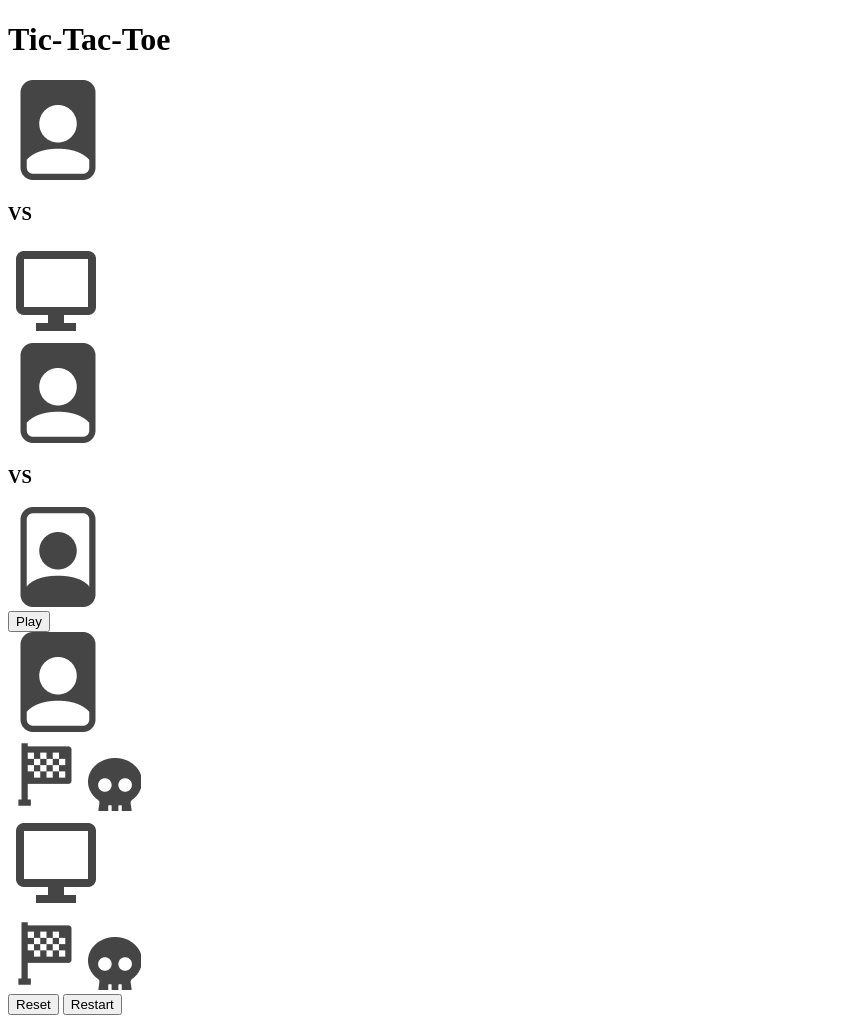
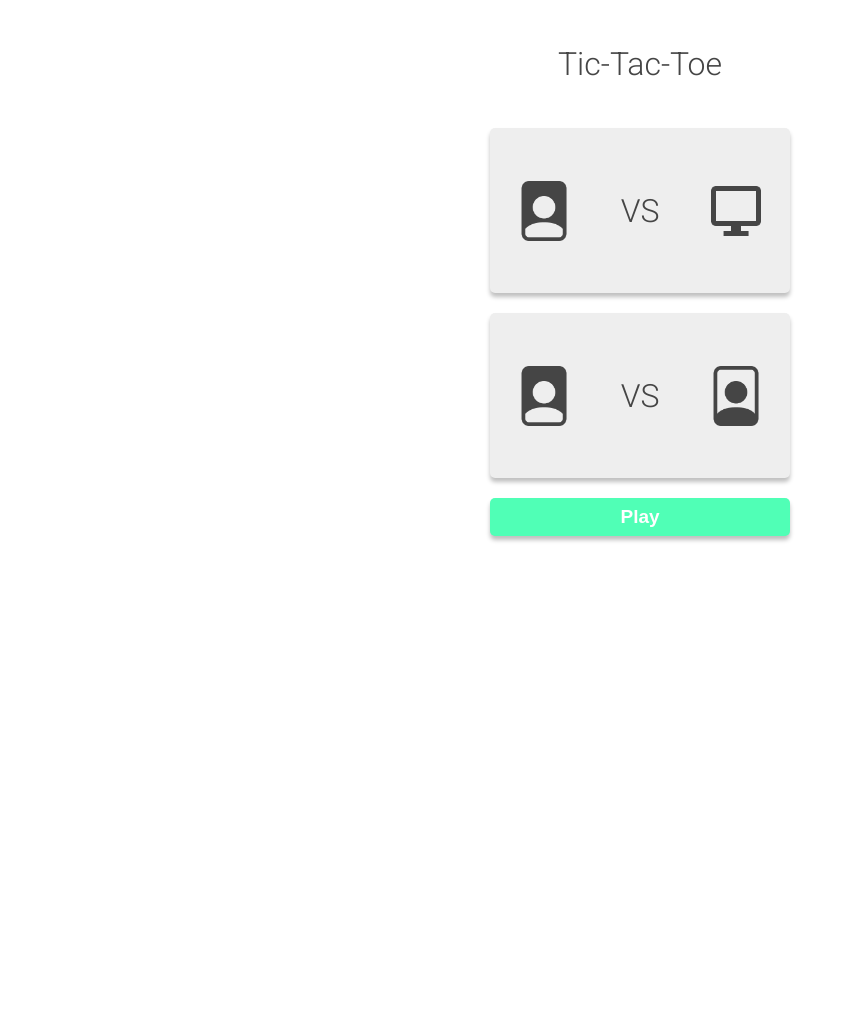
Before and after one commit to BlastChrome/Tic-Tac-Toe, a plain HTML site: page index.html in a window 1280 px wide. Shown: the whole page, without its empty margins (0-847 px from the left). After the commit the page ends 800 px from the top, so only its background shows below. Drawn offline with Linux system fonts and the light colour scheme.

Commit message:
game setup section done

```diff
--- a/css/style.css
+++ b/css/style.css
@@ -0,0 +1,74 @@
+* {
+  padding: 0;
+  margin: 0;
+  box-sizing: border-box;
+  --txt-color: #454545;
+  --cross-color: #5a74ff;
+  --circle-color: #ff5a5a;
+  --submit-color: #50ffb6;
+}
+
+html {
+  font-family: "Roboto", sans-serif;
+}
+
+.container {
+  min-width: 300px;
+  max-width: 1300px;
+  margin: 0 auto;
+  display: flex;
+  flex-direction: column;
+  align-items: center;
+}
+h1 {
+  text-align: center;
+  font-weight: 300;
+  color: var(--txt-color);
+  margin: 45px 0;
+}
+.hidden {
+  display: none;
+}
+
+.mode-select-wrapper {
+}
+
+.mode-card {
+  display: flex;
+  justify-content: space-around;
+  align-items: center;
+  margin-bottom: 20px;
+  background: #eeeeee;
+  box-shadow: 0px 4px 4px rgba(0, 0, 0, 0.25);
+  border-radius: 5px;
+  width: 300px;
+  height: 165px;
+  cursor: pointer;
+}
+.mode-card:hover {
+  background-color: rgb(219, 219, 219);
+}
+.mode-card img {
+  height: auto;
+  width: 60px;
+}
+.btn {
+  display: block;
+  width: 100%;
+  height: 38px;
+  box-shadow: 0px 4px 4px rgba(0, 0, 0, 0.25);
+  border-radius: 5px;
+  font-weight: 700;
+  font-size: 19px;
+  outline: 0;
+  cursor: pointer;
+  border: none;
+}
+.btn:focus {
+  border: 1px solid black;
+}
+
+.play-btn {
+  background-color: var(--submit-color);
+  color: white;
+}
--- a/index.html
+++ b/index.html
@@ -13,16 +13,16 @@
         <h1>Tic-Tac-Toe</h1>
 
         <!-- The initial screen(choose between vs player or vs CPU) -->
-        <div class="game-setup hidden">
+        <div class="game-setup">
             <div class="mode-select-wrapper">
                 <div class="mode-card">
                     <img src="/icons/Player-1-icon.png" alt="Player-1-icon">
-                    <h3>VS</h3>
+                    <h1>VS</h1>
                     <img src="/icons/computer-icon.png" alt="computer-icon">
                 </div>
                 <div class="mode-card">
                     <img src="/icons/Player-1-icon.png" alt="Player-1-icon">
-                    <h3>VS</h3>
+                    <h1>VS</h1>
                     <img src="/icons/Player-2-icon.png" alt="Player-2-icon">
                 </div>
             <button class="btn play-btn">Play</button>
```
